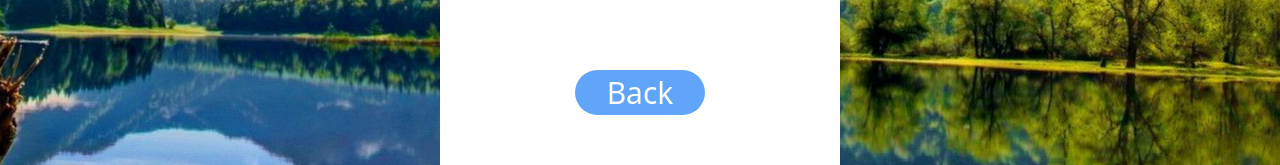
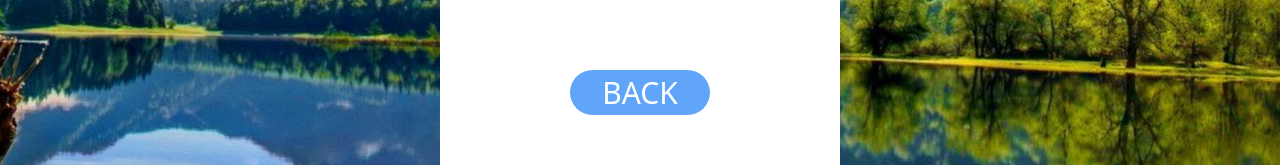
Before and after one commit to Inovate-software-solution/tanda-gochi, a Next.js app: page / in a window 1280 px wide. Both pictures are taken after a click on the button "CLOCK". Shown: the part 526-691 px from the top of the page. Built offline with nearby package versions, Linux system fonts and the light colour scheme.

Commit message:
Update page.tsx

```diff
--- a/src/app/page.tsx
+++ b/src/app/page.tsx
@@ -147,7 +147,7 @@ export default function Home() {
                   setSuccess(false);
                 }}
               >
-                Back
+                BACK
               </button>
             </div>
           </div>
@@ -175,7 +175,7 @@ export default function Home() {
                   setFailed(false);
                 }}
               >
-                Back
+                BACK
               </button>
             </div>
           </div>
```
